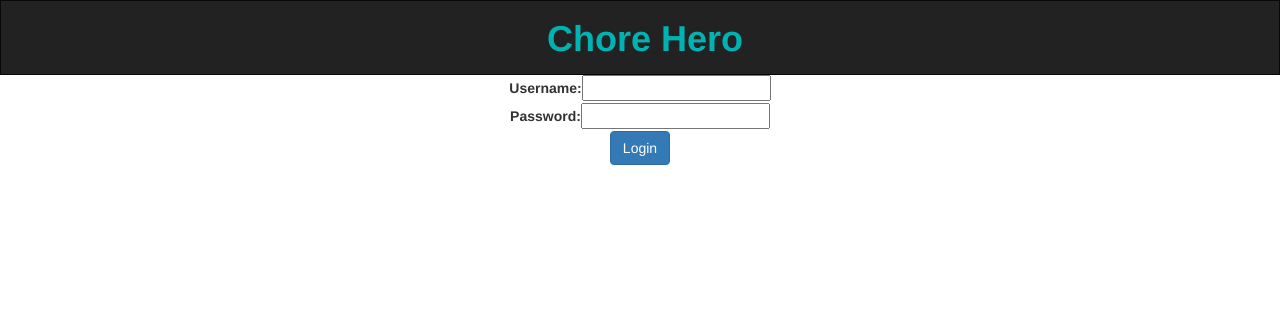
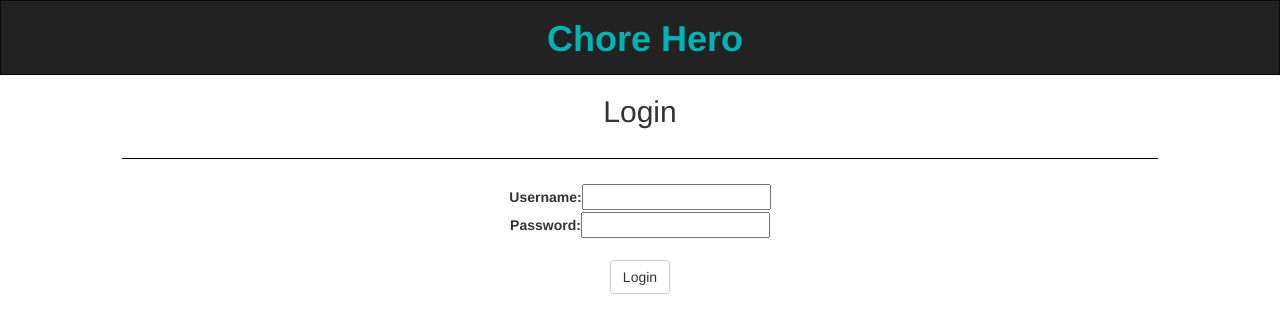
Before and after one commit to c9cai/ChoreApp, a Node project: template views/login.handlebars in a window 1280 px wide. Shown: the top 335 px of the page. Run offline with Node 20 templates, Linux system fonts and the light colour scheme; the template is opened without the code that fills it, so the values that code supplies are empty; some libraries are stand-ins or nearby versions.

Commit message:
made login page look nicer

```diff
--- a/views/login.handlebars
+++ b/views/login.handlebars
@@ -16,12 +16,21 @@
 </nav>
 
 <div class="container-fluid text-center">
+    <h2 class="">Login</h2>
+    <div class="row">
+        <div class="col-xs-12 col-md-10 col-md-offset-1"><hr>
+        </div>
+    </div>
+    <div class="row">
     <form id="login_form" method="post" action="/check_login">
         <label>Username: </label><input type="text" name="username"/>
         <br>
         <label>Password: </label><input type="password" name="password" />
         <br>
-        <button id="login_button" type="submit" class="btn btn-primary" form="login_form">Login</button>
+        <br>
+        <div class="col">
+            <button id="login_button" type="submit" class="btn btn-default" form="login_form">Login</button>
+        </div>
     </form>
 </div>
 
```
